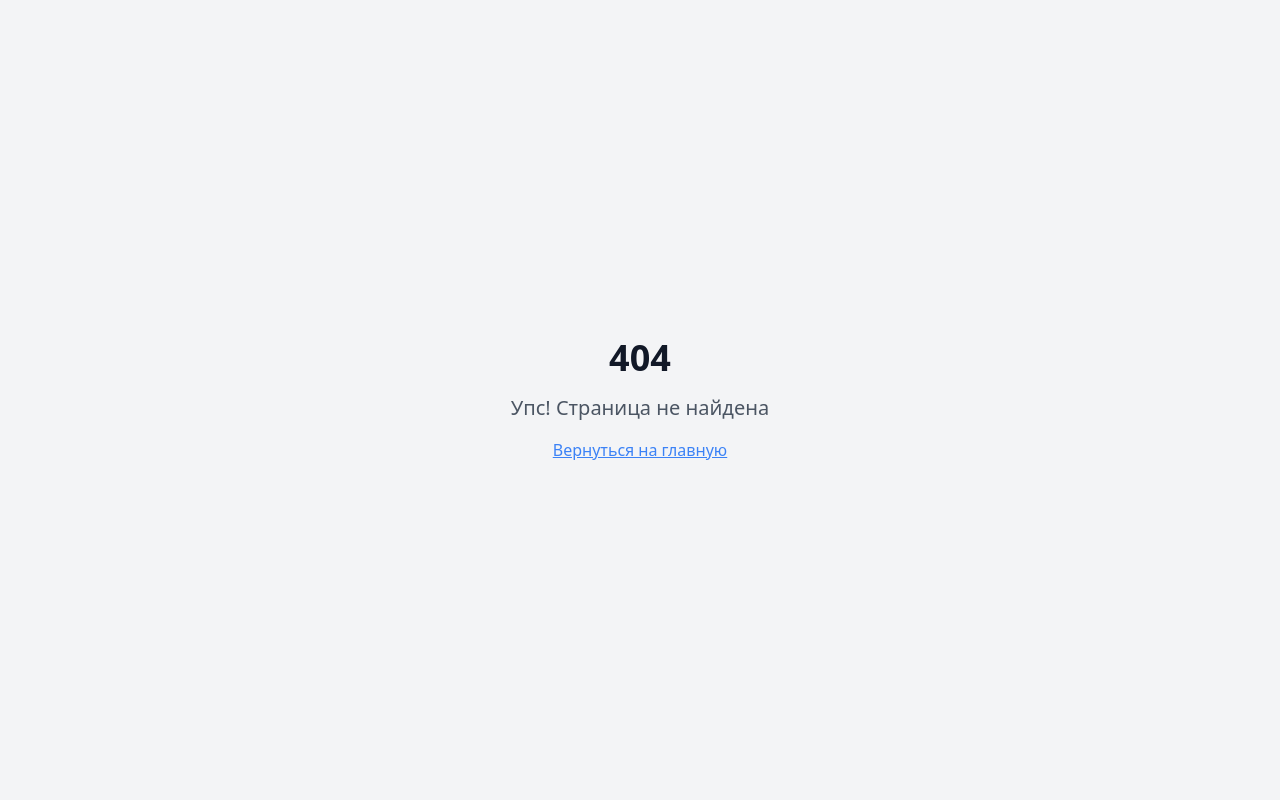
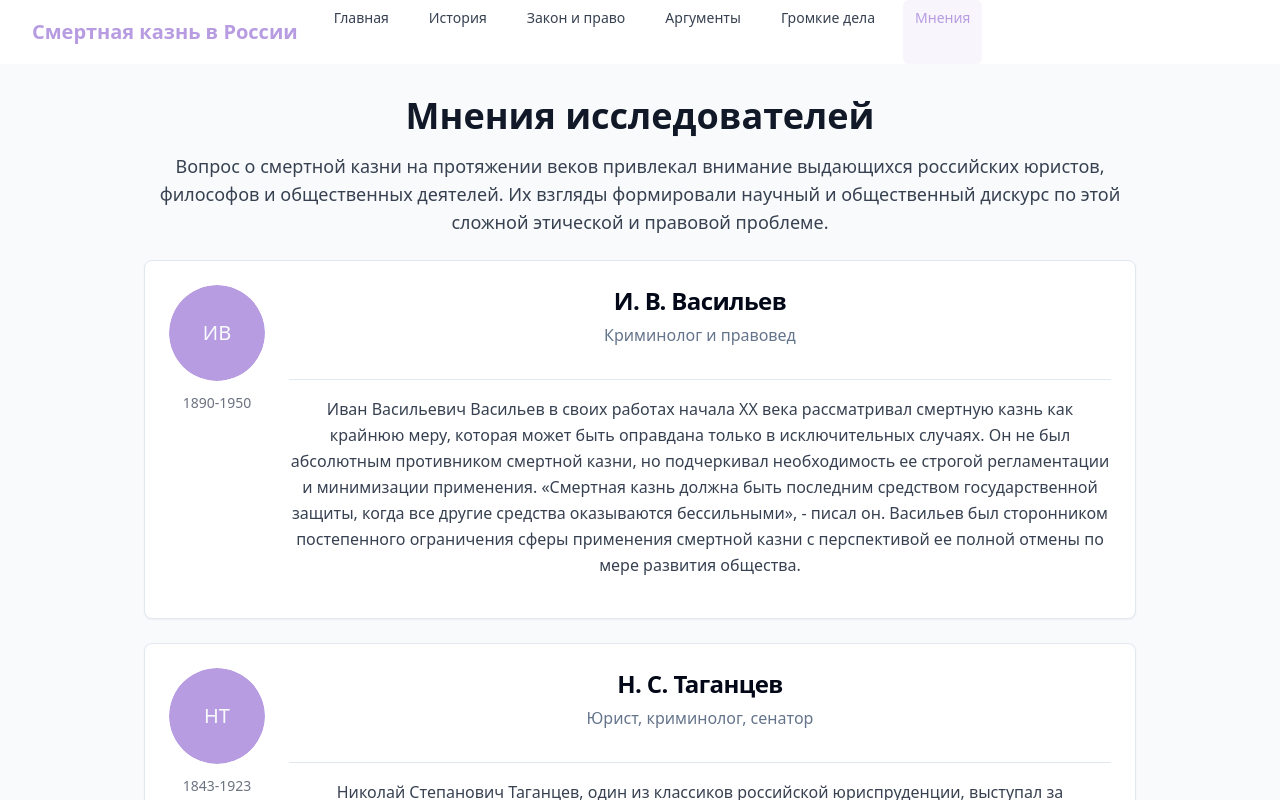
Before and after one commit to dyachenko-52/death-penalty-russia, a React (Vite) app: page /opinions in a window 1280 px wide. Before the commit this address had no page. Shown: the top 800 px of the page. Built offline with nearby package versions, Linux system fonts and the light colour scheme.

Commit message:
Обновление раздела "Мнения" исследователями

```diff
--- a/src/App.tsx
+++ b/src/App.tsx
@@ -1,12 +1,13 @@
 
 import { BrowserRouter as Router, Routes, Route } from 'react-router-dom';
+import './App.css';
 import Index from './pages/Index';
 import History from './pages/History';
 import Law from './pages/Law';
 import Arguments from './pages/Arguments';
 import Cases from './pages/Cases';
+import Opinions from './pages/Opinions';
 import NotFound from './pages/NotFound';
-import './App.css';
 
 function App() {
   return (
@@ -17,6 +18,7 @@ function App() {
         <Route path="/law" element={<Law />} />
         <Route path="/arguments" element={<Arguments />} />
         <Route path="/cases" element={<Cases />} />
+        <Route path="/opinions" element={<Opinions />} />
         <Route path="*" element={<NotFound />} />
       </Routes>
     </Router>
--- a/src/components/Navigation.tsx
+++ b/src/components/Navigation.tsx
@@ -37,9 +37,6 @@ const Navigation = () => {
               <Link to="/opinions" className={`px-3 py-2 rounded-md text-sm font-medium ${isActive('/opinions')}`}>
                 Мнения
               </Link>
-              <Link to="/sources" className={`px-3 py-2 rounded-md text-sm font-medium ${isActive('/sources')}`}>
-                Источники
-              </Link>
             </div>
           </div>
         </div>
@@ -66,9 +63,6 @@ const Navigation = () => {
           <Link to="/opinions" className={`block px-3 py-2 rounded-md text-base font-medium ${isActive('/opinions')}`}>
             Мнения
           </Link>
-          <Link to="/sources" className={`block px-3 py-2 rounded-md text-base font-medium ${isActive('/sources')}`}>
-            Источники
-          </Link>
         </div>
       </div>
     </nav>
--- a/src/pages/Opinions.tsx
+++ b/src/pages/Opinions.tsx
@@ -14,20 +14,6 @@ type ResearcherOpinion = {
 };
 
 const researchers: ResearcherOpinion[] = [
-  {
-    name: "М. Н. Гернет",
-    title: "Выдающийся юрист и криминолог",
-    period: "1874-1953",
-    opinion: "Михаил Николаевич Гернет, автор фундаментального труда «История царской тюрьмы», выступал как принципиальный противник смертной казни. В своих работах он подчеркивал, что смертная казнь является пережитком прошлого и не обладает превентивным действием. Гернет считал, что «смертная казнь - это не акт правосудия, а акт мести». Он указывал на несправедливость этого наказания, его необратимость в случае судебной ошибки и социальную неравномерность его применения.",
-    initials: "МГ"
-  },
-  {
-    name: "Г. И. Солнцев",
-    title: "Правовед и философ права",
-    period: "1786-1866",
-    opinion: "Гавриил Ильич Солнцев, первый в России доктор права и профессор Казанского университета, был одним из ранних противников смертной казни в российской юридической науке. В своем труде «Российское уголовное право» (1820) он предлагал полный отказ от смертной казни, считая ее несовместимой с принципами естественного права и высказывая идеи, опережавшие свое время. Солнцев указывал, что право на жизнь - естественное право человека, которое государство не должно нарушать, и предлагал заменить смертную казнь системой исправительных наказаний.",
-    initials: "ГС"
-  },
   {
     name: "И. В. Васильев",
     title: "Криминолог и правовед",
@@ -48,6 +34,20 @@ const researchers: ResearcherOpinion[] = [
     period: "1833-1885",
     opinion: "Александр Фёдорович Кистяковский, известный украинский и российский учёный-криминалист, выступал решительным противником смертной казни. В своём труде «Исследование о смертной казни» (1867) он детально проанализировал историю и проблемы применения этого наказания. Кистяковский утверждал, что смертная казнь не соответствует основным целям наказания — исправлению преступника и общему предупреждению преступлений. Он аргументировал, что суровость наказания не предотвращает преступления так эффективно, как неотвратимость наказания, и что общество должно найти более гуманные и эффективные способы борьбы с преступностью.",
     initials: "АК"
+  },
+  {
+    name: "М. Н. Гернет",
+    title: "Выдающийся юрист и криминолог",
+    period: "1874-1953",
+    opinion: "Михаил Николаевич Гернет, автор фундаментального труда «История царской тюрьмы», выступал как принципиальный противник смертной казни. В своих работах он подчеркивал, что смертная казнь является пережитком прошлого и не обладает превентивным действием. Гернет считал, что «смертная казнь - это не акт правосудия, а акт мести». Он указывал на несправедливость этого наказания, его необратимость в случае судебной ошибки и социальную неравномерность его применения.",
+    initials: "МГ"
+  },
+  {
+    name: "Г. И. Солнцев",
+    title: "Правовед и философ права",
+    period: "1786-1866",
+    opinion: "Гавриил Ильич Солнцев, первый в России доктор права и профессор Казанского университета, был одним из ранних противников смертной казни в российской юридической науке. В своем труде «Российское уголовное право» (1820) он предлагал полный отказ от смертной казни, считая ее несовместимой с принципами естественного права и высказывая идеи, опережавшие свое время. Солнцев указывал, что право на жизнь - естественное право человека, которое государство не должно нарушать, и предлагал заменить смертную казнь системой исправительных наказаний.",
+    initials: "ГС"
   }
 ];
 
```
